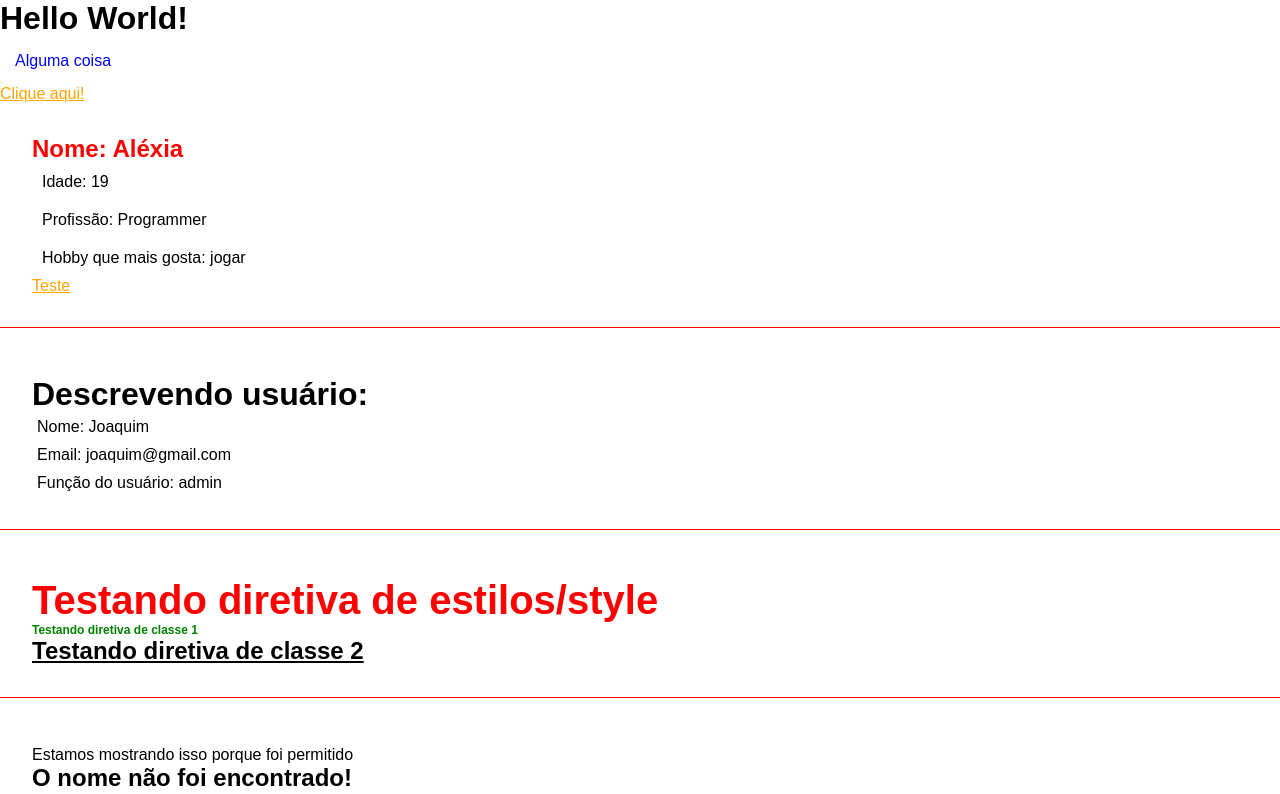
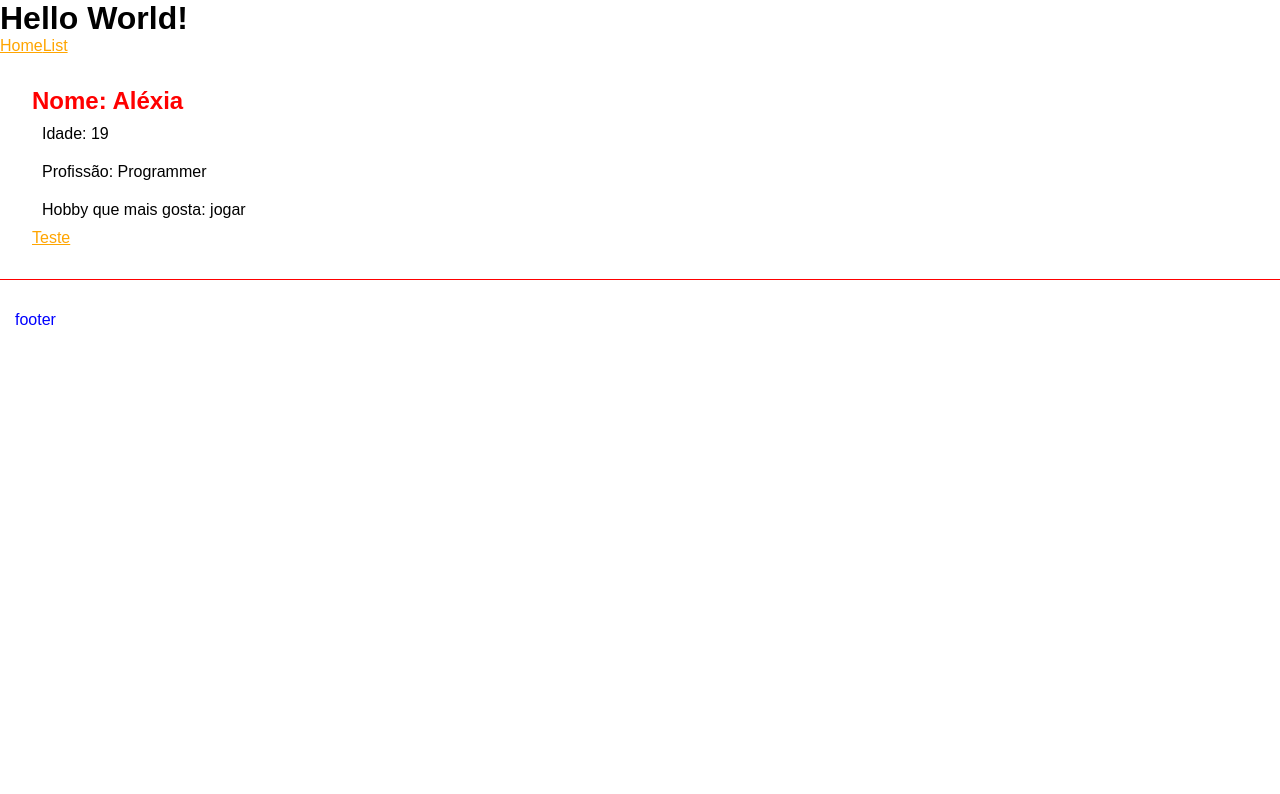
Before and after one commit to AlexiaCazale/primeiro_projeto_angular, an Angular app: page / in a window 1280 px wide. Shown: the top 794 px of the page. Built offline with nearby package versions, Linux system fonts and the light colour scheme.

Commit message:
Adicionando angular router

```diff
--- a/src/app/app-routing.module.ts
+++ b/src/app/app-routing.module.ts
@@ -1,10 +1,17 @@
 import { NgModule } from '@angular/core';
 import { RouterModule, Routes } from '@angular/router';
+import { FirstComponentComponent } from './components/first-component/first-component.component';
+import { ListRenderComponent } from './components/list-render/list-render.component';
 
-const routes: Routes = [];
+const routes: Routes = [
+  {path: '', component: FirstComponentComponent},
+  {path: 'list', component: ListRenderComponent}
+];
 
 @NgModule({
+  declarations: [],
   imports: [RouterModule.forRoot(routes)],
   exports: [RouterModule]
 })
+
 export class AppRoutingModule { }
--- a/src/app/app.component.html
+++ b/src/app/app.component.html
@@ -1,11 +1,20 @@
-<h1>Hello World!</h1>
-<p>Alguma coisa</p>
+<h1>Hello World!</h1> <!-- Ponto estático -->
+<nav>
+    <a routerLink="/">Home</a>
+    <a routerLink="/list">List</a>
+</nav>
+<router-outlet></router-outlet> <!-- OBS.: Agora o os componentes estão separados, só podem ser acessados colocando o nome do arquivo na url -->
+<p>footer</p> <!-- Ponto estático -->
+
+
+
+<!-- <p>Alguma coisa</p>
 <div>
 <a href="#">Clique aqui!</a>
 </div>
 
-<!-- Importando componentes -->
-<app-first-component></app-first-component>
+Importando componentes -->
+<!-- <app-first-component></app-first-component>
 <app-parent-data [name]="userName" [userData]="userData"></app-parent-data>
 <app-directives></app-directives>
 <app-if-render></app-if-render>
@@ -13,4 +22,4 @@
 <app-emitter></app-emitter>
 <app-list-render></app-list-render>
 <app-pipes></app-pipes>
-<app-two-way-binding></app-two-way-binding>
+<app-two-way-binding></app-two-way-binding> -->
--- a/src/app/app.module.ts
+++ b/src/app/app.module.ts
@@ -31,7 +31,8 @@ import { TwoWayBindingComponent } from './components/two-way-binding/two-way-bin
   ],
   imports: [
     BrowserModule,
-    FormsModule
+    FormsModule,
+    AppRoutingModule
   ],
   providers: [],
   bootstrap: [AppComponent]
```
